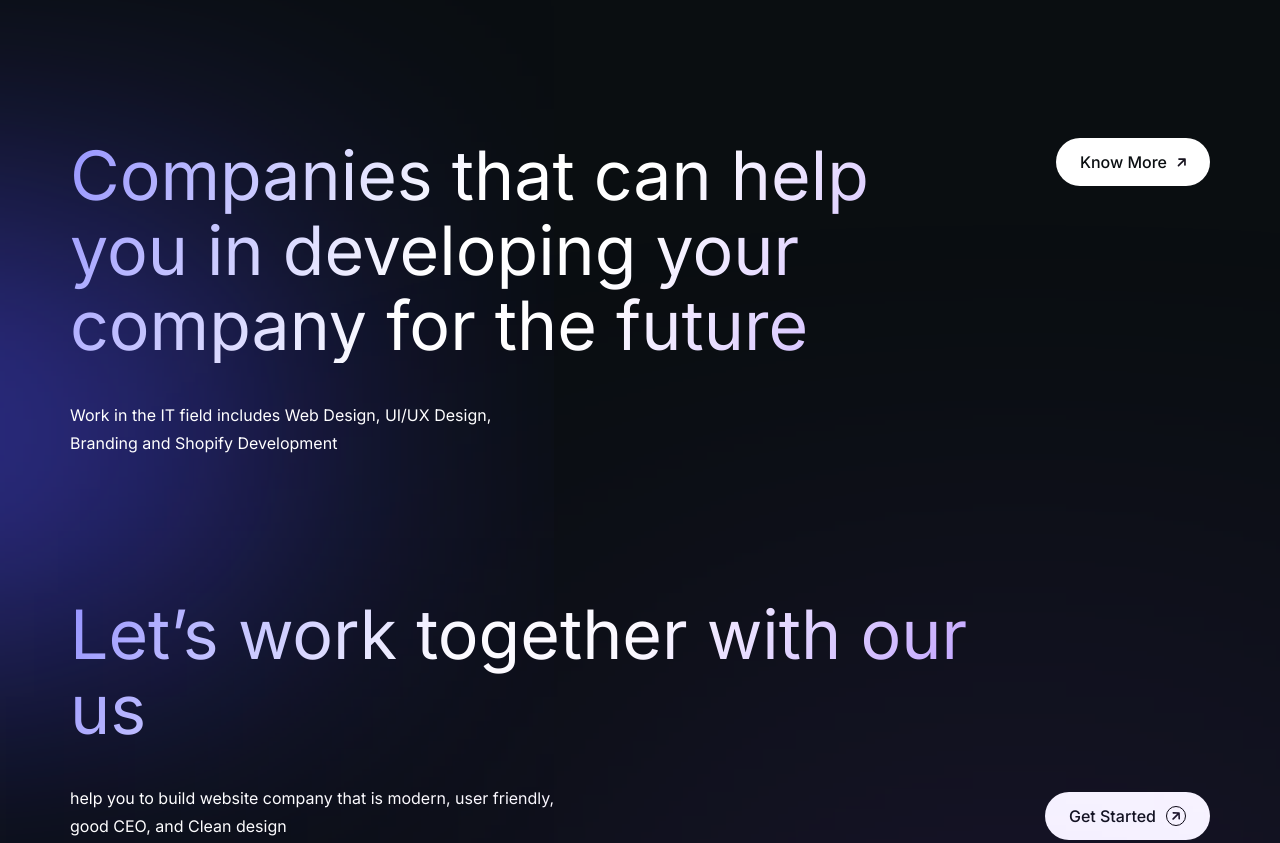
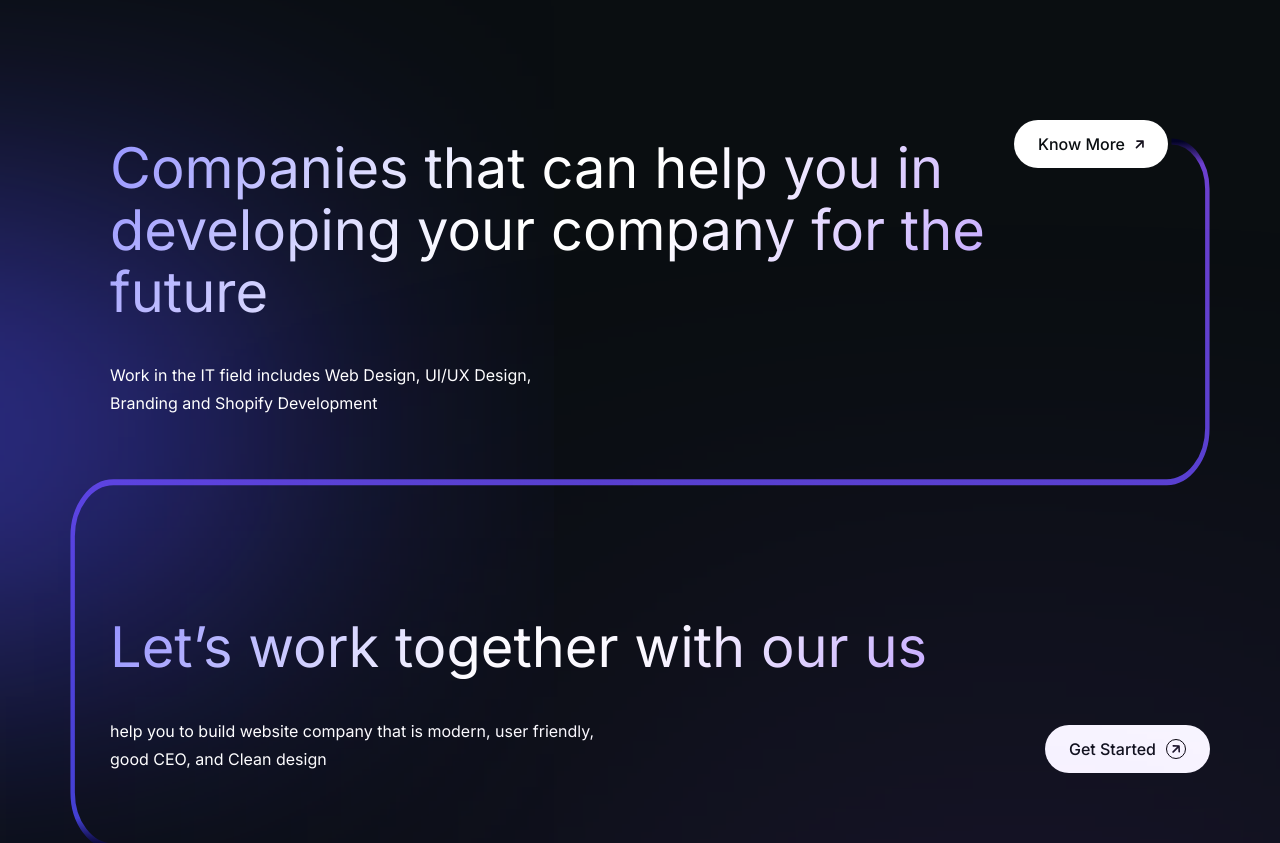
Before and after one commit to ElmanSafarli/Agency_AdnanDakkak, a plain HTML site: page index.html in a window 1280 px wide. Shown: the part 680-1523 px from the top of the page. Drawn offline with nearby package versions, Linux system fonts and the light colour scheme.

Commit message:
offer-line

```diff
--- a/index.html
+++ b/index.html
@@ -201,6 +201,38 @@
               </svg>
             </a>
           </div>
+
+          <svg
+            width="100%"
+            height="800"
+            viewBox="0 0 1287 732"
+            fill="none"
+            xmlns="http://www.w3.org/2000/svg"
+            preserveAspectRatio="none"
+            class="offer_svg"
+          >
+            <path
+              opacity="0.8"
+              d="M57.9786 603H49C23.5949 603 3 582.405 3 557V339C3 313.595 23.5949 293 49 293H1238C1263.41 293 1284 272.405 1284 247V43.4823C1284 21.1245 1265.88 3 1243.52 3V3"
+              stroke="url(#paint0_linear_106_2)"
+              stroke-width="5"
+            />
+            <defs>
+              <linearGradient
+                id="paint0_linear_106_2"
+                x1="30.4893"
+                y1="3"
+                x2="30.4893"
+                y2="603"
+                gradientUnits="userSpaceOnUse"
+              >
+                <stop stop-color="#01002B" />
+                <stop offset="0.0314417" stop-color="#854CFF" />
+                <stop offset="0.959393" stop-color="#504CFF" />
+                <stop offset="1" stop-color="#01002B" />
+              </linearGradient>
+            </defs>
+          </svg>
 
           <div class="bottom">
             <h3>Let’s work together with our us</h3>
--- a/styles/main.css
+++ b/styles/main.css
@@ -550,11 +550,11 @@ nav {
 }
 
 .offer_info .top {
-  margin-bottom: 140px;
+  margin-bottom: 200px;
+  padding-left: 40px;
 }
 
-.offer_line {
-  width: 100%;
+.offer_svg {
   position: absolute;
   top: 0;
   right: 0;
@@ -562,8 +562,8 @@ nav {
 
 .offer_info h3 {
   font-weight: 400;
-  width: 80%;
-  font-size: 68px;
+  width: 82%;
+  font-size: 56px;
   line-height: 110%;
   background: linear-gradient(121deg, #9795ff 0%, #fff 41.67%, #fff 59.45%, #be9fff 100%);
   background-clip: text;
@@ -597,8 +597,13 @@ nav {
 }
 
 .offer_info .top a {
-  right: 0;
-  top: 0;
+  right: 42px;
+  top: -18px;
+  z-index: 4;
+}
+
+.offer_info .bottom {
+  padding-left: 40px;
 }
 
 .offer_info .bottom a {
--- a/styles/responsive.css
+++ b/styles/responsive.css
@@ -35,6 +35,11 @@
         font-size: 52px;
         margin-bottom: 60px;
     }
+
+    /* Offer */
+    .offer_svg {
+        height: 860px;
+    }
 }
 
 @media (max-width: 1028px) {
@@ -70,6 +75,7 @@
 
     .offer_info h3 {
         font-size: 50px;
+        width: 74%;
     }
 
     /* Whyus */
@@ -145,6 +151,34 @@
     /* Detail Featured */
     .features_items {
         flex-direction: column;
+    }
+
+    /* Offer */
+    .offer_svg {
+        display: none;
+    }
+
+    .offer_info .top,
+    .offer_info .bottom {
+        padding-left: 0;
+    }
+
+    .offer_info .top a {
+        right: 0;
+        top: 14px;
+    }
+
+    .offer_info a {
+        margin-top: 28px;
+    }
+
+    .offer_info .top {
+        margin-bottom: 140px;
+    }
+
+    /* Why us */
+    .whyus_content {
+        padding: 100px 2%;
     }
 }
 
```
